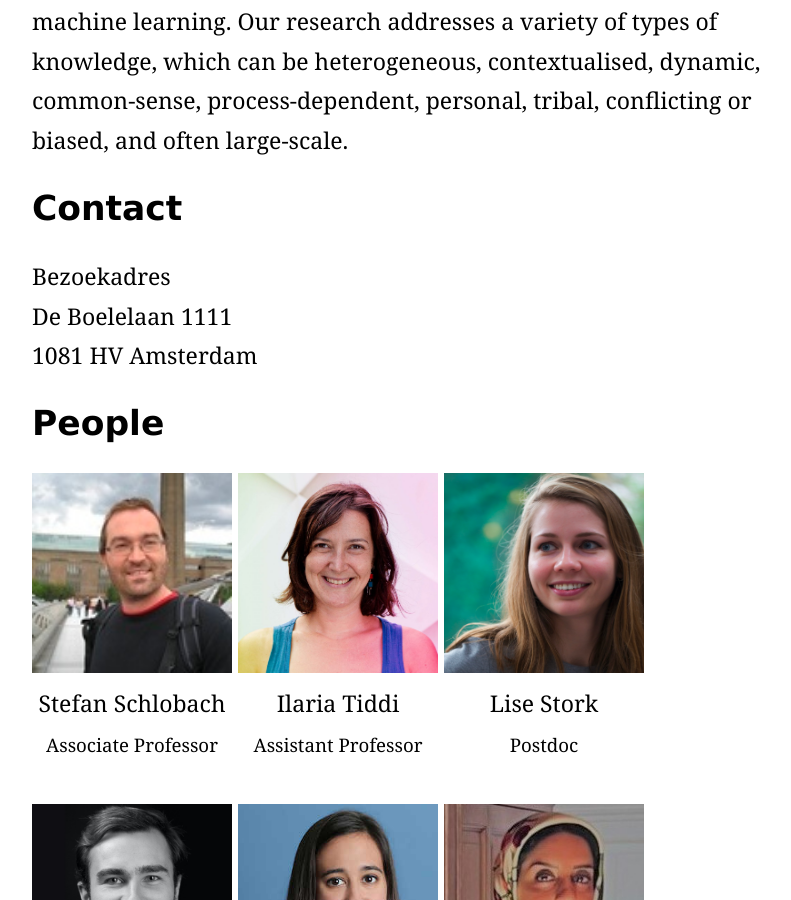
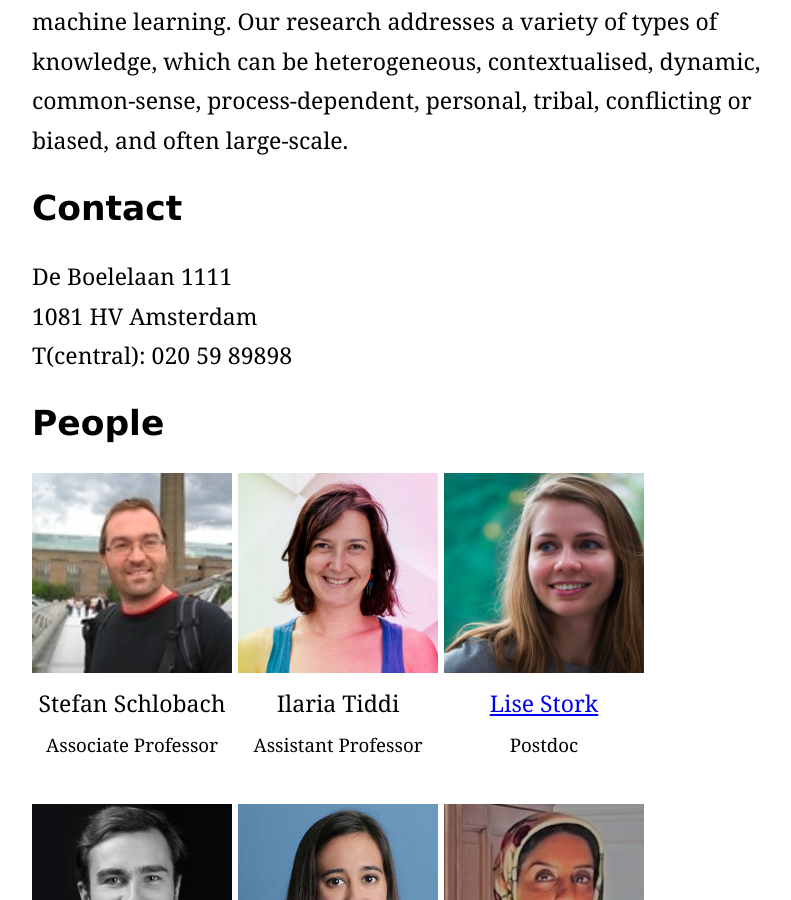
Before and after one commit to kai-vu/site, a Jekyll site: the page built from index.md, in a window 1280 px wide and 900 px high, scrolled down 839 px. Shown: the whole window, without its empty margins (208-999 px from the left). Built offline with Jekyll 4.4.1, drawn with Linux system fonts in a browser that asks for light colours; our own code applies the rules of GitHub Pages for plain Markdown files.

Commit message:
Update index.md

```diff
--- a/index.md
+++ b/index.md
@@ -19,16 +19,15 @@ We do this by combining research from the fields of Knowledge Engineering and Kn
 We combine foundational theory and applied methods such as computational logic, emergent semantics, narrative representation, abstract argumentation, knowledge engineering (at scale), knowledge graph management, semantic techniques, data integration as well as machine learning. Our research addresses a variety of types of knowledge, which can be heterogeneous, contextualised, dynamic, common-sense, process-dependent, personal, tribal, conflicting or biased, and often large-scale.
 
 ## Contact
-Bezoekadres<br>
 De Boelelaan 1111<br>
 1081 HV Amsterdam<br>
-
+T(central): 020 59 89898
 
 ## People
 <div style="width: 800px; margin-left: auto; margin-right: auto;">
     <div style="text-align: center; width:200px; display:inline-block; vertical-align:top;"><img src="images/stefan.png" width="200" height="200"><br>Stefan Schlobach<br><span style="font-size:14pt">Associate Professor</span><br></div>
     <div style="text-align: center; width:200px; display:inline-block; vertical-align:top;"><img src="images/ilaria.png" width="200" height="200"><br>Ilaria Tiddi<br><span style="font-size:14pt">Assistant Professor</span><br></div>
-    <div style="text-align: center; width:200px; display:inline-block; vertical-align:top;"><img src="images/lise.png" width="200" height="200"><br>Lise Stork<br><span style="font-size:14pt">Postdoc</span><br><br></div>
+    <div style="text-align: center; width:200px; display:inline-block; vertical-align:top;"><img src="images/lise.png" width="200" height="200"><br><a href="https://lisestork.github.io/">Lise Stork</a><br><span style="font-size:14pt">Postdoc</span><br><br></div>
     <div style="text-align: center; width:200px; display:inline-block; vertical-align:top;"><img src="images/benno.jpg" width="200" height="200"><br>Benno Kruit<br><span style="font-size:14pt">Postdoc</span><br></div>
     <div style="text-align: center; width:200px; display:inline-block; vertical-align:top;"><img src="images/romana.jpg" width="200" height="200"><br>Romana Pernisch<br><span style="font-size:14pt">Postdoc</span><br></div>
     <div style="text-align: center; width:200px; display:inline-block; vertical-align:top;"><img src="images/atefeh.jpg" width="200" height="200"><br>Atefeh Keshavarzi Zafarghandi<br><span style="font-size:14pt">Postdoc</span></div>
```
